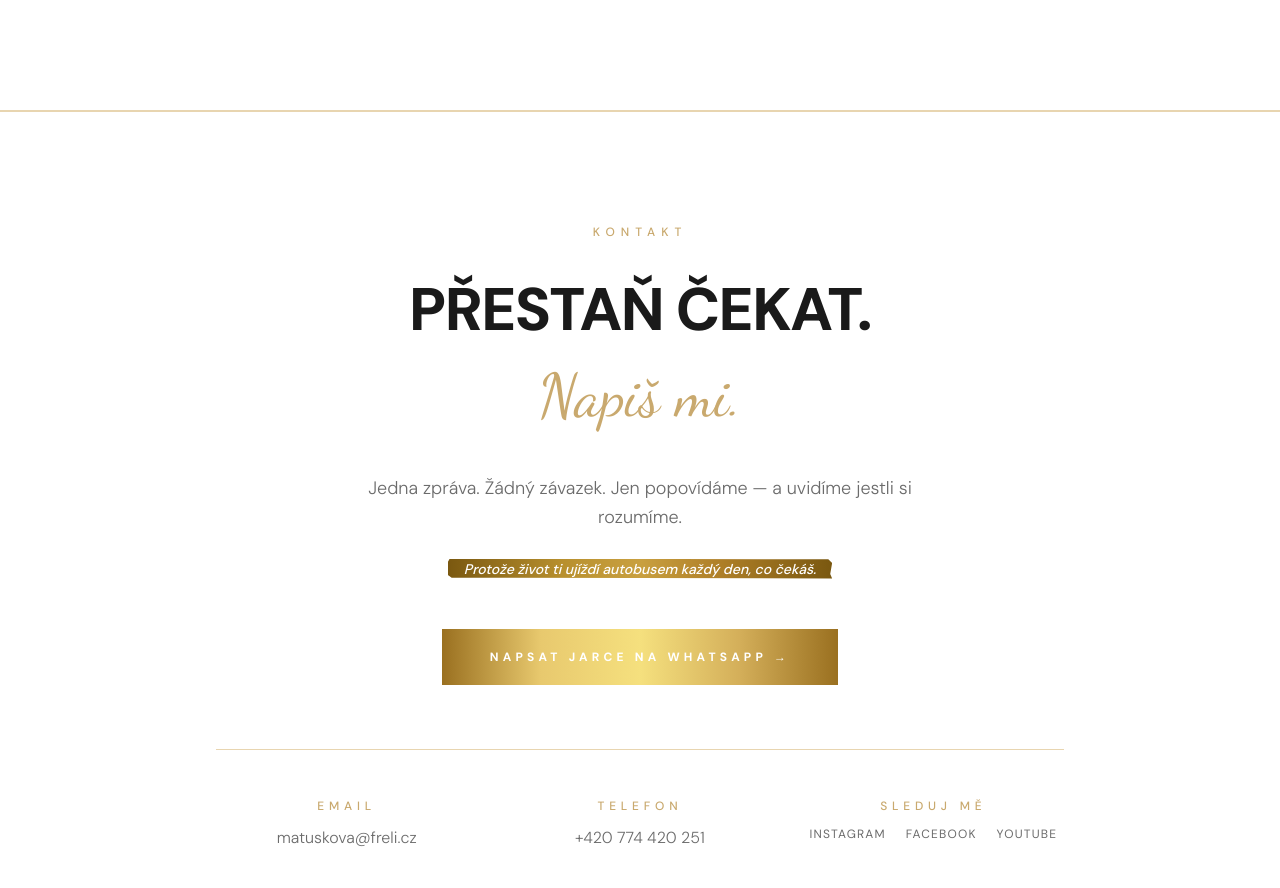
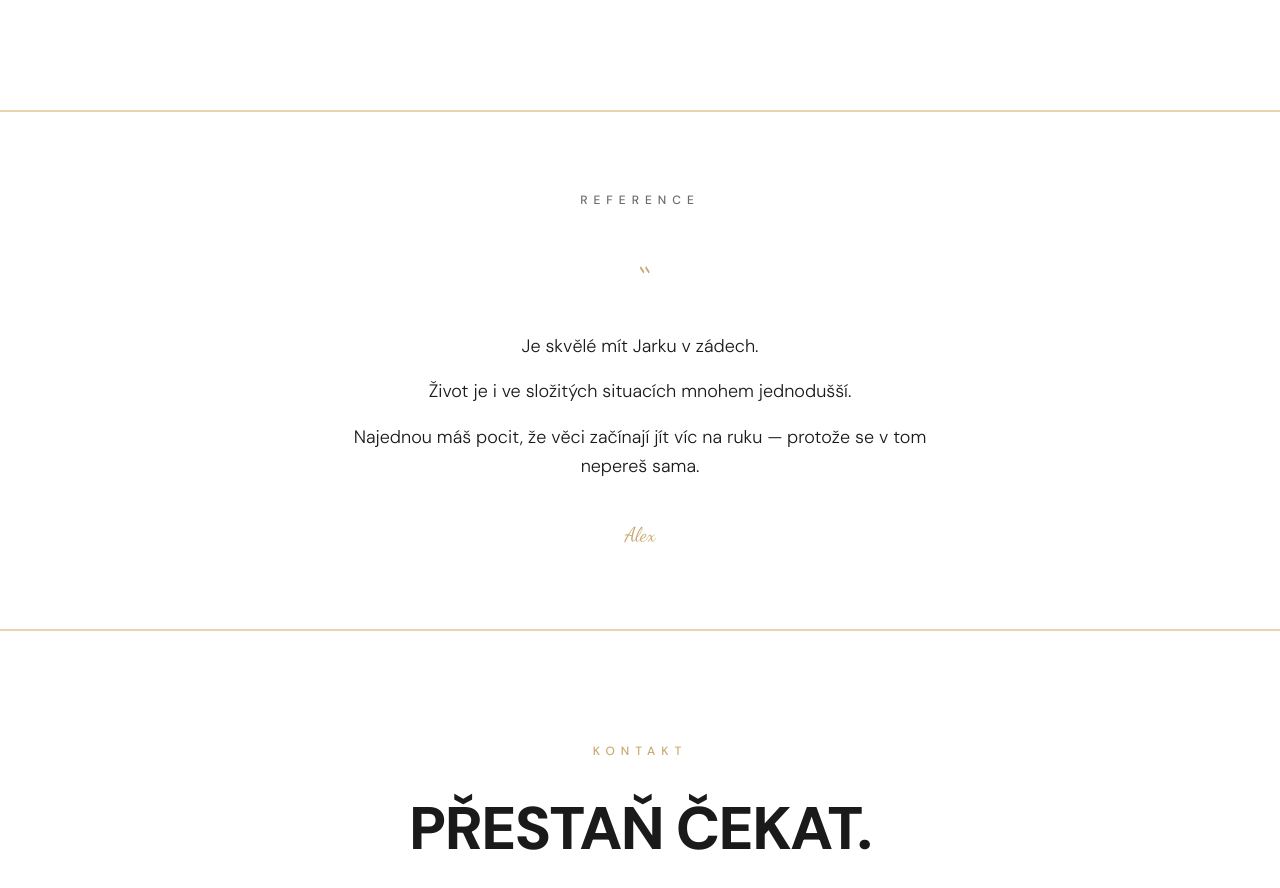
Before and after one commit to jarkamatuska1-png/jecaszit-web, a Next.js app: page / in a window 1280 px wide. Shown: the part 3253-4141 px from the top of the page. Built offline with nearby package versions, Linux system fonts and the light colour scheme.

Commit message:
Přidána reference od Alex

```diff
--- a/app/page.tsx
+++ b/app/page.tsx
@@ -3,6 +3,7 @@ import Hero from "@/components/Hero";
 import ForWho from "@/components/ForWho";
 import AboutStrip from "@/components/AboutStrip";
 import Services from "@/components/Services";
+import Testimonial from "@/components/Testimonial";
 import Contact from "@/components/Contact";
 import Footer from "@/components/Footer";
 
@@ -15,6 +16,7 @@ export default function Home() {
         <ForWho />
         <AboutStrip />
         <Services />
+        <Testimonial />
         <Contact />
       </main>
       <Footer />
--- /dev/null
+++ b/components/Testimonial.tsx
@@ -0,0 +1,36 @@
+export default function Testimonial() {
+  return (
+    <section className="py-20 bg-white border-t-2 border-[var(--gold-light)]">
+      <div className="max-w-2xl mx-auto px-6 text-center">
+
+        <p className="text-xs tracking-[0.5em] uppercase text-[var(--muted)] font-medium mb-12">
+          Reference
+        </p>
+
+        <p
+          className="text-4xl md:text-5xl mb-10 leading-tight"
+          style={{ fontFamily: "var(--font-script)", color: "var(--gold)" }}
+        >
+          &ldquo;
+        </p>
+
+        <blockquote className="space-y-4 text-[var(--foreground)] font-light leading-relaxed text-lg mb-10 -mt-6">
+          <p>Je skvělé mít Jarku v zádech.</p>
+          <p>Život je i ve složitých situacích mnohem jednodušší.</p>
+          <p>
+            Najednou máš pocit, že věci začínají jít víc na ruku —
+            protože se v tom nepereš sama.
+          </p>
+        </blockquote>
+
+        <p
+          className="text-xl"
+          style={{ fontFamily: "var(--font-script)", color: "var(--gold)" }}
+        >
+          Alex
+        </p>
+
+      </div>
+    </section>
+  );
+}
```
